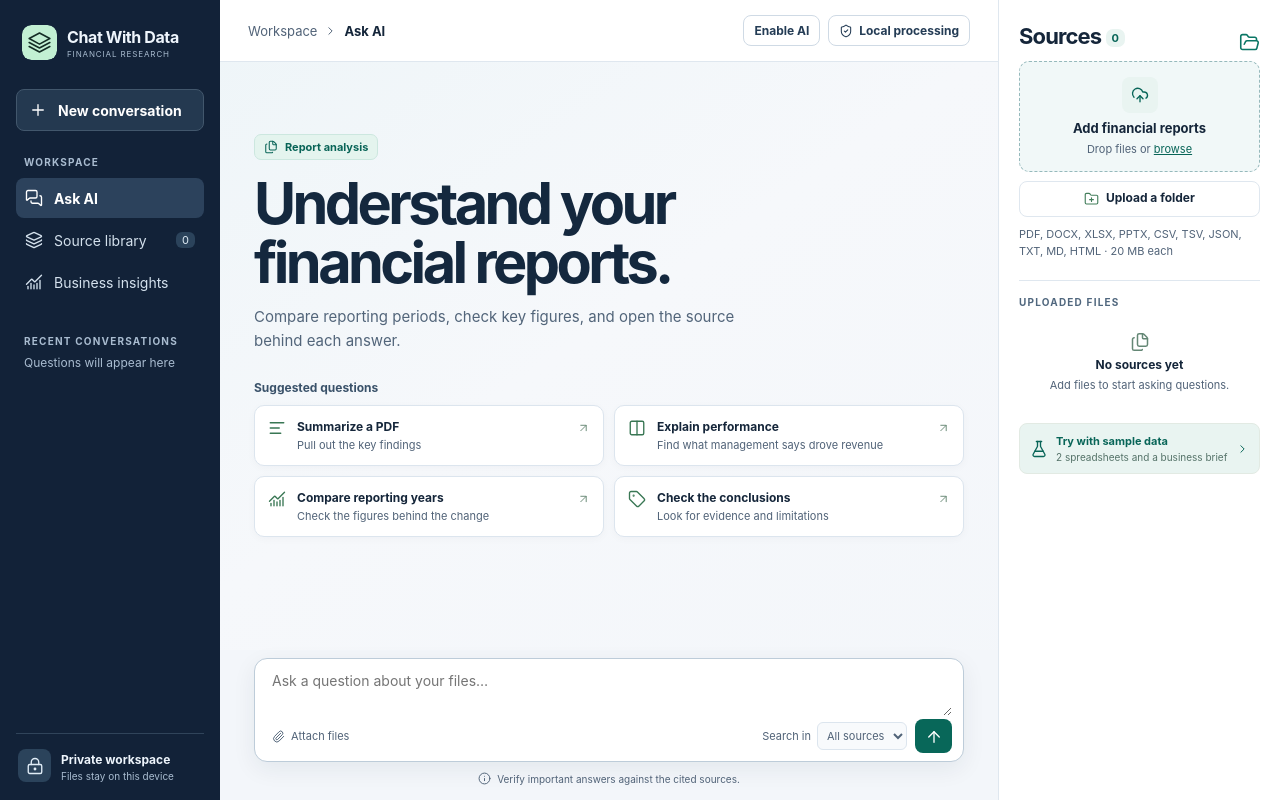
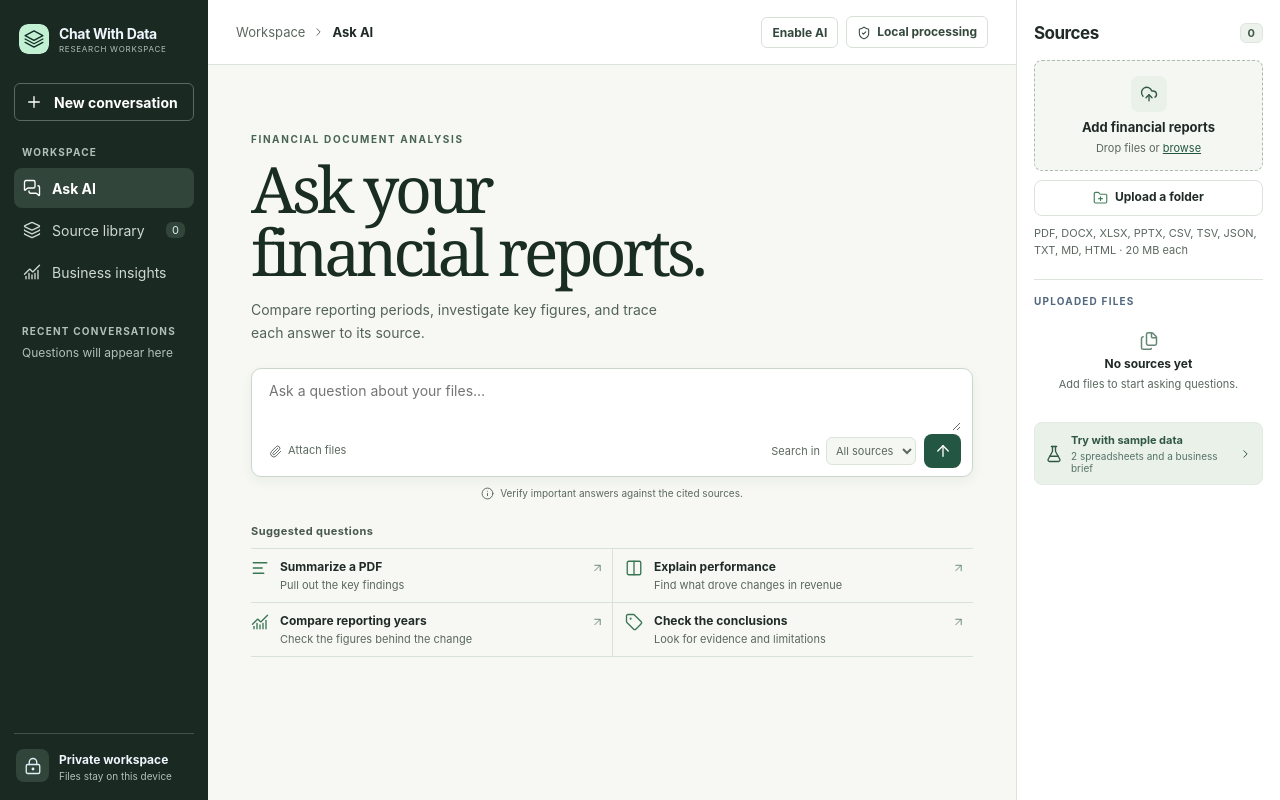
Before and after one commit to preeteshchoudhary/chat-with-data, a plain HTML site: page dist/index.html in a window 1280 px wide. Drawn offline with Linux system fonts and the light colour scheme; no server answers.

Commit message:
Redesign the report workspace around the composer

```diff
--- a/dist/app.mjs
+++ b/dist/app.mjs
@@ -185,6 +185,9 @@ byId('demo').onclick = () => upload([
 function renderThread() {
   const chat = state.chats[state.current];
   byId('welcome').hidden = chat.length > 0;
+  const composer = byId('composer-wrap');
+  const target = byId(chat.length ? 'composer-dock' : 'composer-home');
+  if (composer.parentElement !== target) target.append(composer);
   const turns = chat.map(turn => {
     const section = element('article','turn');
     const prompt = element('p','user-message',turn.prompt);
--- a/dist/index.html
+++ b/dist/index.html
@@ -15,7 +15,7 @@
 <body>
 <div class="shell">
 <aside class="sidebar" id="sidebar">
- <div class="brand"><img src="logo.svg" alt=""><div><strong>Chat With Data</strong><small>FINANCIAL RESEARCH</small></div></div>
+ <div class="brand"><img src="logo.svg" alt=""><div><strong>Chat With Data</strong><small>RESEARCH WORKSPACE</small></div></div>
  <button id="new" class="new"><i data-lucide="plus"></i> New conversation</button>
  <div class="side-label">WORKSPACE</div>
  <nav aria-label="Workspace">
@@ -32,13 +32,14 @@
  <main id="main" tabindex="-1">
   <div id="chat" class="view chat">
    <div id="welcome" class="welcome">
-    <div class="research-label"><i data-lucide="files"></i> Report analysis</div>
-    <h1>Understand your<br>financial reports.</h1>
-    <p>Compare reporting periods, check key figures, and open the source behind each answer.</p>
+    <div class="research-label">Financial document analysis</div>
+    <h1>Ask your<br>financial reports.</h1>
+    <p>Compare reporting periods, investigate key figures, and trace each answer to its source.</p>
+    <div id="composer-home"></div>
     <div class="suggest-label">Suggested questions</div>
     <div class="suggest-grid">
      <button class="suggest" data-prompt="Summarize the key findings in this PDF"><i data-lucide="align-left"></i><span><strong>Summarize a PDF</strong><small>Pull out the key findings</small></span><i data-lucide="arrow-up-right"></i></button>
-     <button class="suggest" data-prompt="What factors does management give for the change in revenue?"><i data-lucide="columns-2"></i><span><strong>Explain performance</strong><small>Find what management says drove revenue</small></span><i data-lucide="arrow-up-right"></i></button>
+     <button class="suggest" data-prompt="What factors does management give for the change in revenue?"><i data-lucide="columns-2"></i><span><strong>Explain performance</strong><small>Find what drove changes in revenue</small></span><i data-lucide="arrow-up-right"></i></button>
      <button class="suggest" data-prompt="Compare revenue in 2024 and 2025"><i data-lucide="chart-no-axes-combined"></i><span><strong>Compare reporting years</strong><small>Check the figures behind the change</small></span><i data-lucide="arrow-up-right"></i></button>
      <button class="suggest" data-prompt="What conclusions does the PDF support and what limitations does it mention?"><i data-lucide="tag"></i><span><strong>Check the conclusions</strong><small>Look for evidence and limitations</small></span><i data-lucide="arrow-up-right"></i></button>
     </div>
@@ -48,13 +49,14 @@
   <div id="sources-view" class="view subview" hidden></div>
   <div id="business-view" class="view subview" hidden></div>
  </main>
+ <div id="composer-dock"></div>
  <div class="composer-wrap" id="composer-wrap">
   <form id="composer" class="composer"><label for="question" class="sr">Question about your files</label><textarea id="question" rows="2" maxlength="1500" placeholder="Ask a question about your files…"></textarea><div class="composer-tools"><button type="button" id="attach" class="attach"><i data-lucide="paperclip"></i> Attach files</button><div class="scope-row"><label for="scope">Search in</label><select id="scope"><option value="">All sources</option></select></div><button class="send" id="send" aria-label="Send question"><i data-lucide="arrow-up"></i></button></div></form>
   <div class="composer-foot"><i data-lucide="info"></i><span>Verify important answers against the cited sources.</span></div>
  </div>
 </section>
 <aside class="sources" id="sources-panel" aria-label="Sources">
- <div class="sources-head"><div><h2>Sources <span id="count">0</span></h2></div><i data-lucide="folder-open"></i></div>
+ <div class="sources-head"><h2>Sources</h2><span id="count" class="source-count" aria-label="Uploaded file count">0</span></div>
  <button class="drop" id="drop"><span class="upload-icon"><i data-lucide="upload-cloud"></i></span><strong>Add financial reports</strong><span>Drop files or <u>browse</u></span></button>
  <button class="folder" id="folder"><i data-lucide="folder-plus"></i> Upload a folder</button>
  <input type="file" id="files" multiple hidden><input type="file" id="folders" webkitdirectory multiple hidden>
--- a/dist/style.css
+++ b/dist/style.css
@@ -64,3 +64,66 @@ button:focus-visible,input:focus-visible,textarea:focus-visible,select:focus-vis
 @media(max-width:1100px) {.shell{grid-template-columns:192px minmax(0,1fr) 232px;}}
 @media(max-width:825px) {.shell{grid-template-columns:minmax(0,1fr) 210px;} .header-tools .privacy-pill{display:none;}}
 @media(max-width:610px) {.welcome{padding-top:30px;} .welcome h1{font-size:39px;} .suggest{padding:10px 7px;} .composer-wrap{background:transparent;} .scope-row select{max-width:35vw;}}
+
+/* Editorial workspace */
+:root {
+  --ink:#202b27;
+  --muted:#5b685f;
+  --line:#dce3db;
+  --paper:#f7f8f3;
+  --green:#245743;
+  --deep:#1b2923;
+}
+.shell {grid-template-columns:208px minmax(0,1fr) 264px;}
+.workspace {background:var(--paper);}
+.top,.sources {background:#fff;}
+.top {height:65px; padding-inline:28px;}
+.sidebar {background:#1b2923; padding:24px 14px 18px;}
+.brand {padding:0 5px;}
+.brand img {width:30px;height:30px;}
+.brand strong {font-size:14px;letter-spacing:-.025em;}
+.brand small {font-size:8px;letter-spacing:.09em;}
+.brand small,.side-label,.history,.side-bottom small {color:#b2c1b6;}
+.new {background:transparent;border-color:#586b5e; border-radius:6px; padding:9px 10px;}
+.nav {color:#ced9d0;}
+.nav.active,.nav:hover,.new:hover,.nav span,.privacy-icon {background:#31453a;}
+.side-bottom {border-color:#41544a;}
+#model-toggle,.privacy-pill {border-radius:6px;border-color:#d8e0d8;color:#34483d;}
+#model-toggle[aria-pressed=true],.send,.primary {background:#245743;color:#fff;border-color:#245743;}
+.chat,.subview {max-width:790px;}
+.welcome {padding:clamp(34px,8vh,85px) 0 25px;}
+.research-label {padding:0;border:0;background:none;color:#486452;text-transform:uppercase;font-size:10px;letter-spacing:.16em;}
+.welcome h1 {font-family:Georgia,serif;font-size:clamp(37px,5vw,72px);font-weight:400;line-height:.98;letter-spacing:-.063em;color:#192d23;margin:12px 0 16px;}
+.welcome>p {font-size:14px;color:#536359;max-width:425px;}
+#composer-home .composer-wrap {position:static;margin:24px 0 0;padding:0;background:none;}
+#composer-dock {position:sticky;bottom:0;background:var(--paper);}
+#composer-dock .composer-wrap {position:static;background:none;}
+.composer {background:white;border:1px solid #cbd7cd;border-radius:10px;box-shadow:0 4px 12px #233f2910;}
+.composer textarea {min-height:52px;}
+.composer:focus-within {border-color:#527b60;}
+.scope-row select {background:#f5f7f2;border-color:#dce4d9;}
+.suggest-label {color:#47584d;margin-top:24px;font-size:11px;letter-spacing:.04em;}
+.suggest-grid {border-top:1px solid #d9e2d8;gap:0;}
+.suggest {border:0;border-bottom:1px solid #d9e2d8;border-radius:0;background:transparent;box-shadow:none;padding:10px 8px 10px 0;}
+.suggest:nth-child(even) {padding-left:12px;border-left:1px solid #d9e2d8;}
+.suggest:hover {background:#e9f0e8;}
+.suggest svg,.sources-head>svg {color:#50715b;}
+.sources {padding:23px 17px;}
+.sources-head {align-items:center;margin:0 0 17px;}
+.sources h2 {margin:0;font-size:17px;letter-spacing:-.03em;}
+.source-count {color:#435b4b;background:#edf2ec;border:1px solid #dce6db;border-radius:6px;padding:2px 7px;font-size:11px;font-weight:700;}
+.drop {background:#f5f8f2;border:1px dashed #aabdaf;border-radius:8px;min-height:105px;}
+.upload-icon,.file-icon,.demo,.answer .ref,.ref {background:#eaf1e8;color:#305743;}
+.drop u,.answer-header {color:#245743;}
+.answer {box-shadow:none;border-color:#d8e2d9;}
+.user-message {background:#e9efe6;border-color:#d9e4d7;}
+button:focus-visible,input:focus-visible,textarea:focus-visible,select:focus-visible,summary:focus-visible {outline-color:#245743;}
+@media(max-width:1100px) {.shell{grid-template-columns:182px minmax(0,1fr) 225px;}}
+@media(max-width:825px) {.shell{grid-template-columns:minmax(0,1fr) 200px;} .top{padding-inline:15px;}}
+@media(max-width:610px) {
+  .welcome h1{font-size:44px;}
+  .suggest{padding:9px 3px 9px 0;}
+  .suggest:nth-child(even){padding-left:6px;}
+  .sources{padding-top:18px;}
+  #composer-dock{position:static;}
+}
```
